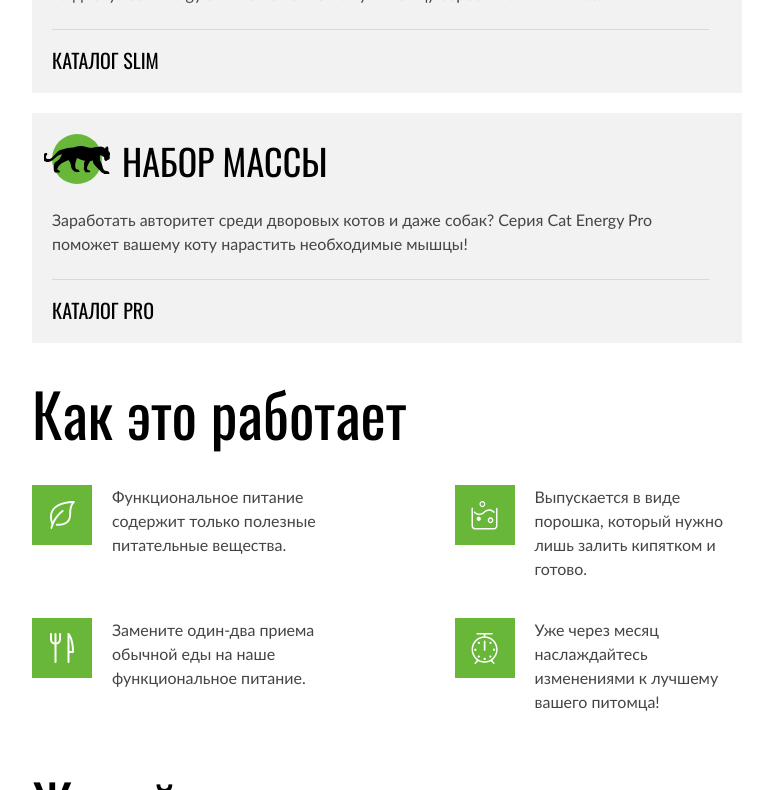
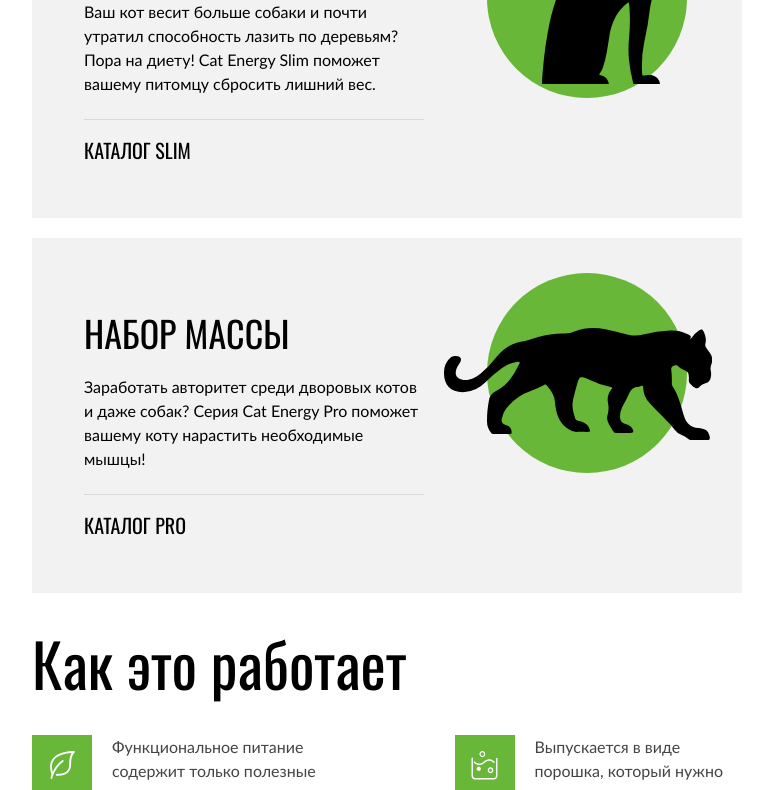
Before and after one commit to htmlacademy-adaptive/1327895-cat-energy-29, a website: page source/index.html in a window 1280 px wide. Shown: the part 756-1546 px from the top of the page, without its empty margins (253-1026 px from the left). Drawn offline with nearby package versions, Linux system fonts and the light colour scheme; files that its build step writes are made by us from their sources; files whose address does not match are found by name.

Commit message:
стилизация блока .programs

```diff
--- a/source/sass/blocks/form.scss
+++ b/source/sass/blocks/form.scss
@@ -188,7 +188,6 @@
   }
 }
 
-
 .form__additionally-input:checked + .form__additionally-mark::before {
   content: "";
   position: absolute;
--- a/source/sass/blocks/programs.scss
+++ b/source/sass/blocks/programs.scss
@@ -26,8 +26,13 @@
   padding: 30px 33px 18px 20px;
   background-color: #f2f2f2;
 
+
+  @include m.tablet {
+    padding: 77px 316px 53px 52px;
+  }
+
   @include m.desktop {
-    padding: 47px 61px 59px 52px;
+    padding: 77px 61px 55px 52px;
   }
 
   &::before {
@@ -39,6 +44,20 @@
     border-radius: 50%;
     left: 20px;
     top: 21px;
+
+    @include m.tablet {
+      width: 200px;
+      height: 200px;
+      top: 35px;
+      left: 455px;
+    }
+
+    @include m.desktop {
+      width: 100px;
+      height: 100px;
+      top: 47px;
+      left: 52px;
+    }
   }
 
   &::after {
@@ -54,14 +73,46 @@
     height: 50px;
     top: 18px;
     left: 28px;
+
+    @include m.tablet {
+      background-image: url("../img/icons/cat-slim-tablet.svg");
+      width: 140px;
+      height: 194px;
+      top: 27px;
+      left: 510px;
+    }
+
+    @include m.desktop {
+      background-image: url("../img/icons/cat-slim-desktop.svg");
+      width: 70px;
+      height: 97px;
+      top: 40px;
+      left: 75px;
+    }
   }
 
   &--pro::after {
     background-image: url("../img/icons/cat-pro.svg");
-    width: 67px;
+    width: 140px;
     height: 28px;
     top: 33px;
     left: 12px;
+
+    @include m.tablet {
+      background-image: url("../img/icons/cat-pro-tablet.svg");
+      width: 268px;
+      height: 112px;
+      top: 90px;
+      left: 412px;
+    }
+
+    @include m.desktop {
+      background-image: url("../img/icons/cat-pro-desktop.svg");
+      width: 268px;
+      height: 112px;
+      top: 70px;
+      left: 30px;
+    }
   }
 }
 
@@ -73,6 +124,13 @@
 
   @include m.tablet {
     line-height: 36px;
+    margin-bottom: 24px;
+    padding-left: 0;
+  }
+
+  @include m.desktop {
+    padding-left: 162px;
+    margin-bottom: 73px;
   }
 }
 
@@ -81,6 +139,15 @@
   padding: 0;
   padding-bottom: 23px;
   border-bottom: 1px solid #d9d9d9;
+  color: #000000;
+
+  @include m.tablet {
+    max-width: 340px;
+  }
+
+  @include m.desktop {
+    max-width: 460px;
+  }
 }
 
 .programs__link {
```
Also changed, not shown: source/img/icons/cat-pro-desktop.svg (added), source/img/icons/cat-pro-tablet.svg (added), source/img/icons/cat-slim-desktop.svg (added), source/img/icons/cat-slim-tablet.svg (added).
